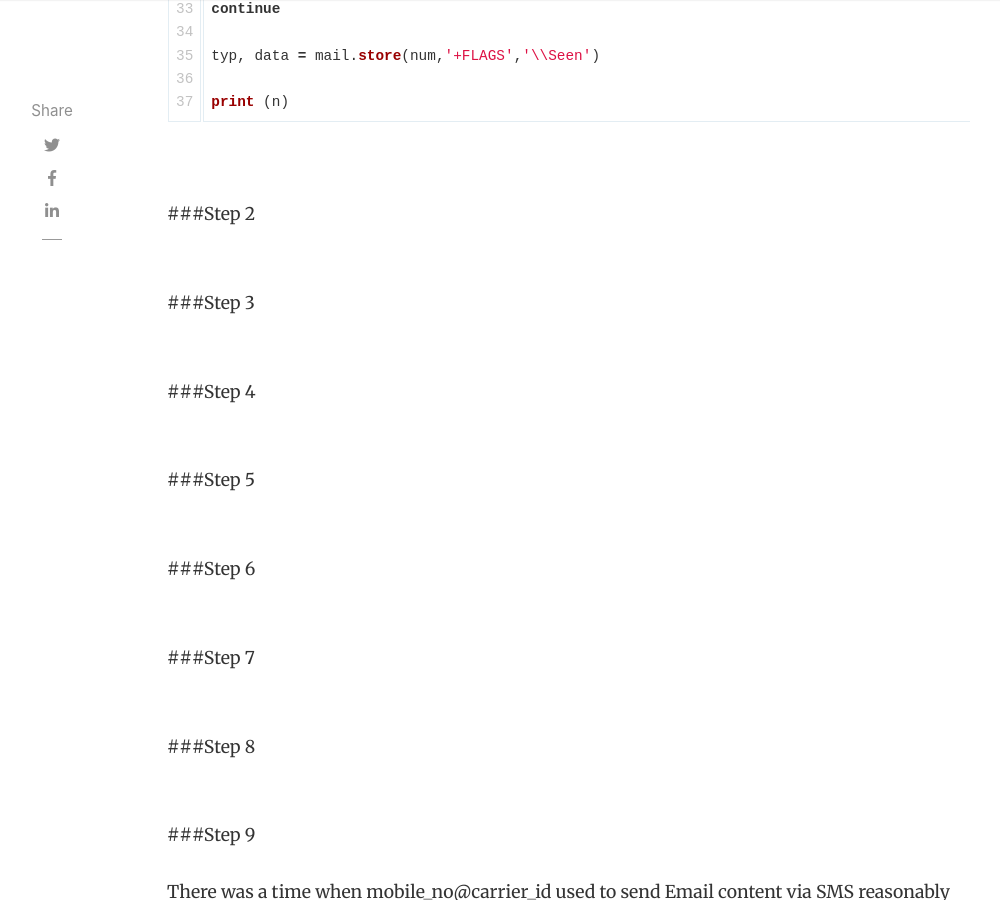
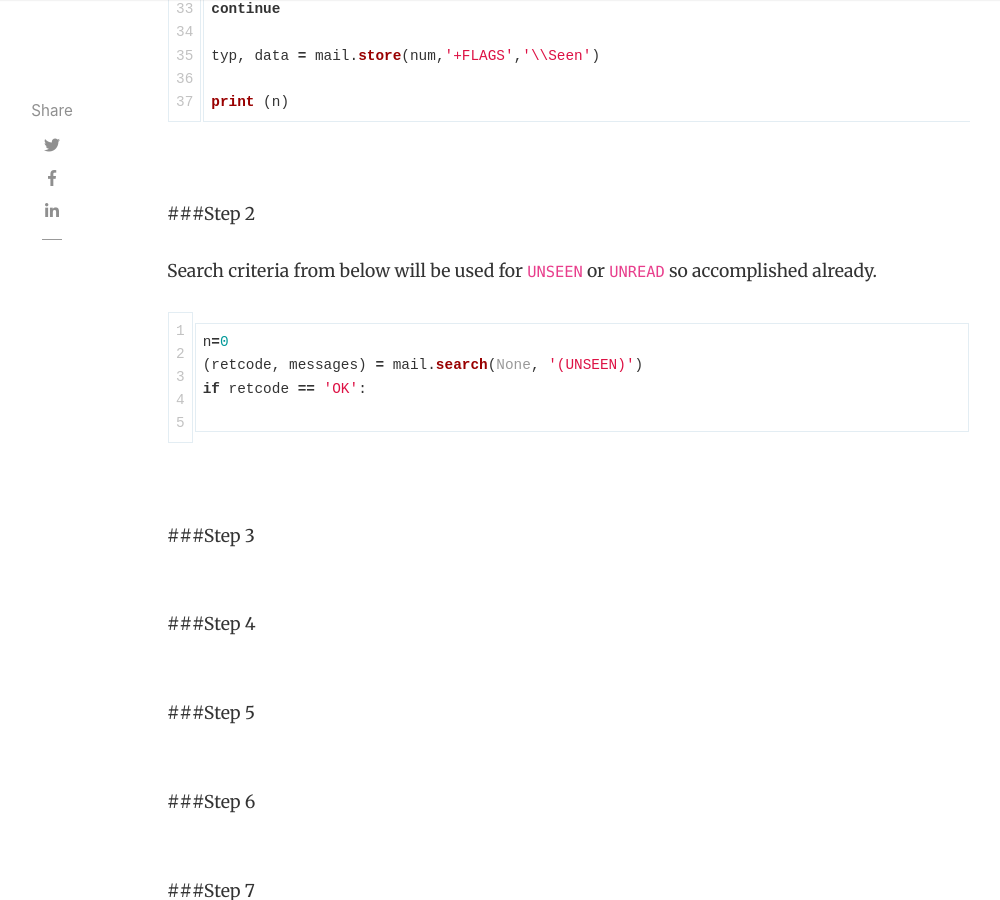
Before and after one commit to ashish-choudhari/weblog, a Jekyll site: the page built from _posts/2020-03-09-email-2-sms-for-specific-duration-of-day-how-it-started.md, in a window 1280 px wide and 900 px high, scrolled down 1919 px. Shown: the whole window, without its empty margins (118-1118 px from the left). Built offline with Jekyll 4.4.1, drawn with Linux system fonts in a browser that asks for light colours; nearby versions of some CDN libraries; comment, search, counter and statistics services are not loaded.

Commit message:
made changes

````diff
--- a/_posts/2020-03-09-email-2-sms-for-specific-duration-of-day-how-it-started.md
+++ b/_posts/2020-03-09-email-2-sms-for-specific-duration-of-day-how-it-started.md
@@ -69,6 +69,16 @@
 ```
 <br>
 ###Step 2
+
+Search criteria from below will be used for `UNSEEN` or `UNREAD` so accomplished already.
+
+```python
+
+n=0
+(retcode, messages) = mail.search(None, '(UNSEEN)')
+if retcode == 'OK':
+
+```
 
 <br>
 ###Step 3
````
